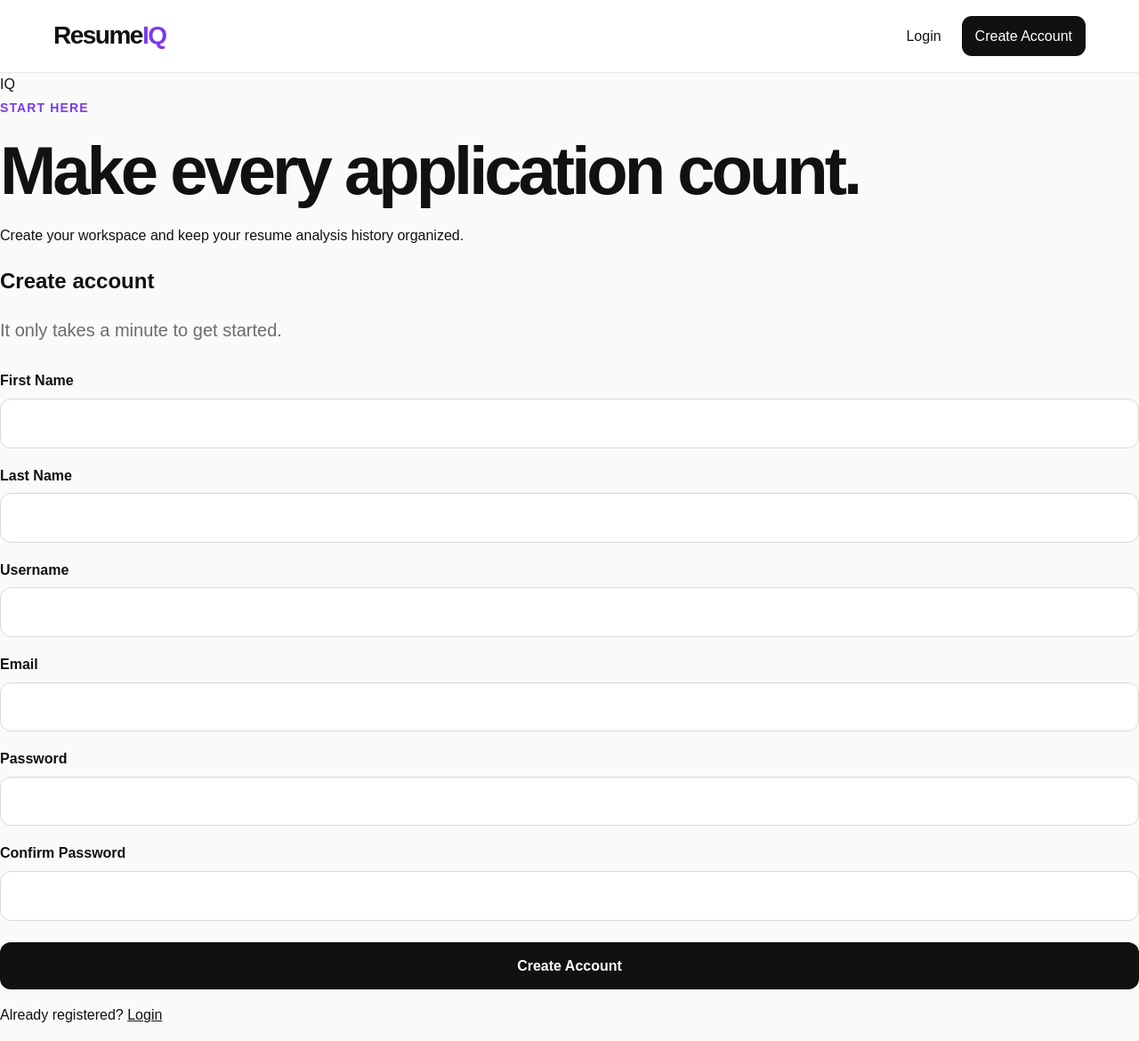
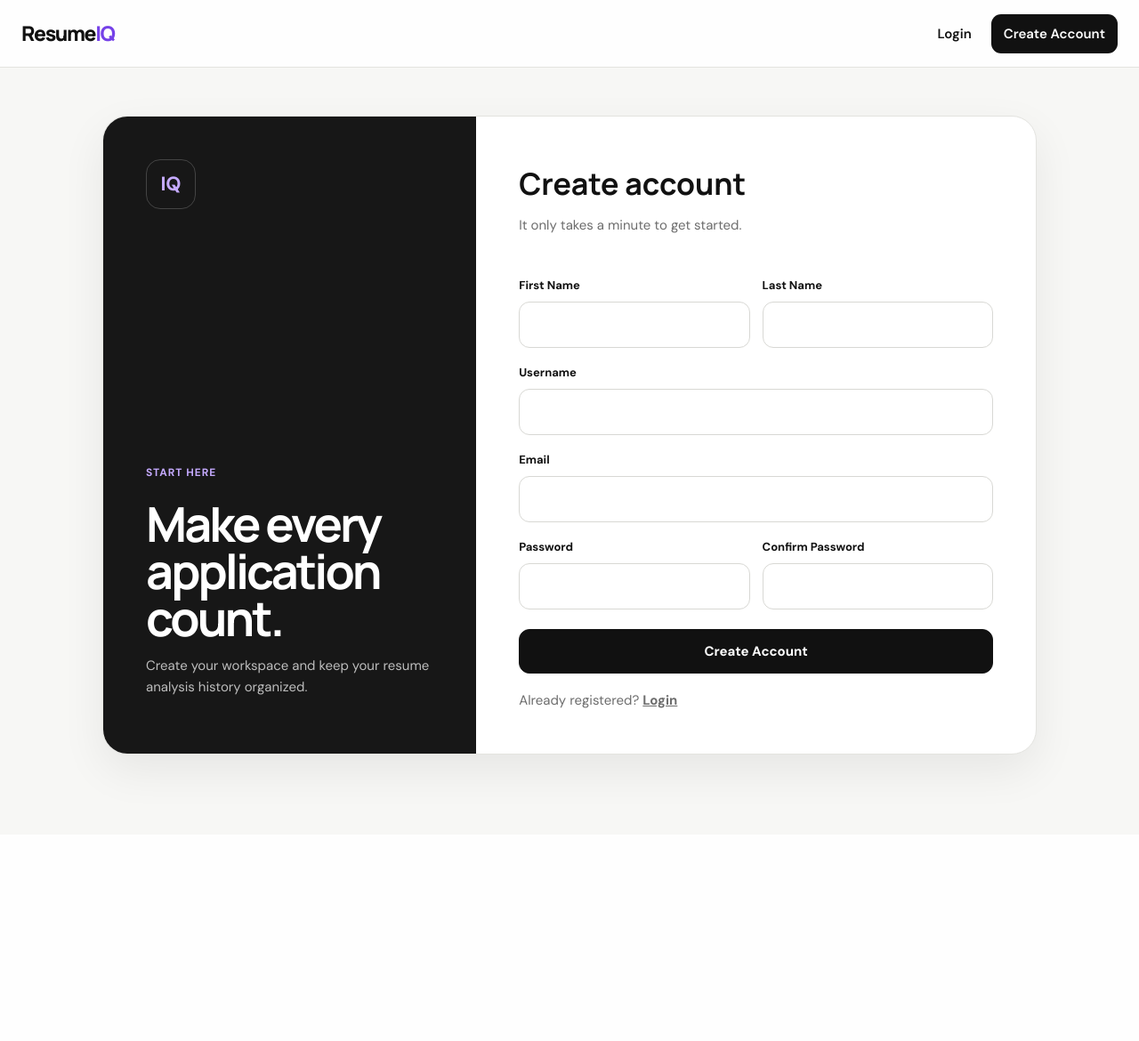
Before and after one commit to Dkns-labs/ProjectTest4, a Flask app: page /register in a window 1280 px wide. Shown: the whole page at 89% size. After the commit the page ends 885 px from the top, so only its background shows below. Run offline with Flask 3, Linux system fonts and the light colour scheme.

Commit message:
Add files via upload

```diff
--- a/static/style.css
+++ b/static/style.css
@@ -1,69 +1,247 @@
+@import url('https://fonts.googleapis.com/css2?family=DM+Sans:wght@400;500;600;700&family=Manrope:wght@600;700;800&display=swap');
 
-*{box-sizing:border-box}
-:root{--ink:#111;--muted:#6b6b70;--line:#e7e7ea;--soft:#f7f7f8;--purple:#7c3aed;--pale:#f0e9ff}
-html{scroll-behavior:smooth}
-body{margin:0;background:#fafafa;color:var(--ink);font:16px/1.6 Arial,Helvetica,sans-serif}
-a{color:inherit}
-.container{width:min(1160px,calc(100% - 48px));margin:auto}
-header{height:82px;background:#fff;border-bottom:1px solid var(--line);display:flex;align-items:center}
-.header-inner{width:min(1160px,calc(100% - 48px));margin:auto;display:flex;align-items:center;justify-content:space-between;gap:20px}
-.logo{font-size:28px;font-weight:900;letter-spacing:-1.5px;text-decoration:none}
-.logo span{color:var(--purple)}
-.nav{display:flex;align-items:center;gap:8px}
-.nav a,.header-button{padding:10px 15px;border-radius:11px;text-decoration:none}
-.nav a:hover{background:var(--soft)}
-.header-button,.primary{background:#111;color:#fff!important;border:0}
-.header-button:hover,.primary:hover{background:#292929}
-.hero{padding:72px 0 82px}
-.hero-grid{display:grid;grid-template-columns:1.12fr .88fr;align-items:center;gap:70px}
-.eyebrow{display:inline-flex;align-items:center;gap:8px;padding:7px 13px;border-radius:999px;background:var(--pale);color:var(--purple);font-weight:700;font-size:14px}
-.eyebrow:before{content:"";width:7px;height:7px;background:var(--purple);border-radius:50%}
-h1{font-size:clamp(42px,6vw,76px);line-height:.98;letter-spacing:-4px;margin:22px 0}
-.hero p,.subtitle{color:var(--muted);font-size:20px;max-width:650px;margin:0 0 28px}
-.actions{display:flex;gap:12px;flex-wrap:wrap}
-.button{display:inline-block;padding:14px 21px;border-radius:12px;text-decoration:none;font-weight:800;border:1px solid var(--line);background:#fff}
-.button.primary{border-color:#111}
-.section{padding:0 0 76px}
-.section-title{font-size:32px;letter-spacing:-1.5px;margin:0 0 5px}
-.section-copy{color:var(--muted);margin:0 0 28px}
-.features{display:grid;grid-template-columns:repeat(3,1fr);gap:18px}
-.feature,.card,.small-card{background:#fff;border:1px solid var(--line);border-radius:20px}
-.feature{padding:28px;min-height:220px}
-.icon{width:48px;height:48px;display:grid;place-items:center;border-radius:13px;background:var(--pale);color:var(--purple);font-size:22px;font-weight:900;margin-bottom:22px}
-.feature h3{margin:0 0 5px;font-size:19px}
-.feature p{margin:0;color:var(--muted)}
-.mock{background:#fff;border:1px solid #ddd;border-radius:24px;padding:18px;box-shadow:0 20px 50px rgba(0,0,0,.06)}
-.mock-bar{height:36px;border-bottom:1px solid var(--line);display:flex;align-items:center;gap:7px}
-.mock-bar i{width:9px;height:9px;border-radius:50%;background:#aaa}
-.mock-body{background:#f1f1f3;border-radius:0 0 15px 15px;padding:28px 26px 24px}
-.mock h2{font-size:23px;margin:0}.mock small{color:var(--muted)}
-.score{background:#fff;border:1px solid #e2e2e2;border-radius:16px;padding:22px;margin-top:24px}
-.score strong{display:block;color:var(--purple);font-size:50px;line-height:1}
-.bar{height:7px;width:95px;background:#e8e2f6;border-radius:9px;margin-top:10px}.bar span{display:block;width:82%;height:100%;background:var(--purple);border-radius:9px}
-.mock-row{display:flex;justify-content:space-between;padding:15px 2px;border-bottom:1px solid #ddd;color:var(--muted)}.mock-row b{color:#111}
-.page{padding:48px 0 70px}.narrow{width:min(760px,100%);margin:auto}
-.card{padding:30px;margin:20px 0}
-.auth{width:min(620px,100%);margin:30px auto}
-.center{min-height:calc(100vh - 82px);display:grid;place-items:center;padding:30px 0}
-label{display:block;font-weight:800;margin:18px 0 7px}
-input,select,textarea{width:100%;padding:14px 15px;border:1px solid #d9d9dd;border-radius:12px;background:#fff;color:#111;font:inherit;outline:0}
-input:focus,select:focus,textarea:focus{border-color:#a78bfa}
-textarea{resize:vertical}
-button{width:100%;padding:14px 18px;margin-top:24px;border:0;border-radius:12px;background:#111;color:#fff;font:inherit;font-weight:800;cursor:pointer}
-.message{padding:13px 15px;background:#fff7db;border:1px solid #ead78b;border-radius:12px;margin:16px 0}
-.kicker{color:var(--purple);font-weight:800;font-size:14px;text-transform:uppercase;letter-spacing:.08em}
-.dashboard-head{display:flex;justify-content:space-between;align-items:end;gap:20px;margin-bottom:24px}
-.dashboard-head h1{font-size:48px;letter-spacing:-2.5px;margin:0 0 5px}
-.dashboard-nav{display:flex;gap:8px;margin-bottom:24px;overflow:auto}
-.dashboard-nav a{padding:9px 13px;border-radius:10px;text-decoration:none;color:var(--muted);white-space:nowrap}
-.dashboard-nav a:hover{background:#fff;color:#111}
-.grid{display:grid;grid-template-columns:repeat(2,1fr);gap:16px}
-.small-card{padding:24px}.small-card span{color:var(--muted)}.small-card strong{display:block;font-size:30px;margin-top:6px}
-.score-box{padding:30px;background:#111;color:#fff;border-radius:20px;text-align:center;margin:20px 0}.score-box strong{display:block;font-size:64px;line-height:1}
-.list{margin:0;padding-left:22px}.list li{margin:8px 0}
-.profile-item{padding:16px 0;border-bottom:1px solid var(--line)}.profile-item span{display:block;color:var(--muted);font-size:14px}.profile-item strong{font-size:18px}
-.history-item{display:flex;align-items:center;justify-content:space-between;gap:18px;padding:17px 0;border-bottom:1px solid var(--line);text-decoration:none}.history-item span{display:block;color:var(--muted);font-size:14px}.history-item b{font-size:24px;color:var(--purple)}
-footer{padding:28px 0;border-top:1px solid var(--line);color:var(--muted);font-size:14px}
-.mobile-nav{display:none}
-@media(max-width:800px){.hero{padding:48px 0 58px}.hero-grid{grid-template-columns:1fr;gap:42px}.features{grid-template-columns:1fr}.container,.header-inner{width:min(100% - 28px,1160px)}.nav{display:none}.mobile-nav{display:block;position:relative}.mobile-nav summary{list-style:none;cursor:pointer;padding:9px 12px;border:1px solid var(--line);border-radius:11px;font-weight:800}.mobile-nav summary::-webkit-details-marker{display:none}.mobile-nav nav{position:absolute;right:0;top:48px;width:190px;background:#fff;border:1px solid var(--line);border-radius:14px;padding:7px;box-shadow:0 12px 30px rgba(0,0,0,.08);z-index:5}.mobile-nav a{display:block;padding:11px 12px;text-decoration:none;border-radius:9px}.mobile-nav a:hover{background:var(--soft)}h1{letter-spacing:-2.5px}.dashboard-head{align-items:start;flex-direction:column}.dashboard-head h1{font-size:40px}.grid{grid-template-columns:1fr}.card{padding:22px}.page{padding:34px 0 55px}}
-@media(max-width:480px){.hero p,.subtitle{font-size:17px}.actions .button{width:100%;text-align:center}.mock-body{padding:22px 18px}.score strong{font-size:44px}.feature{min-height:0}.header-button{padding:9px 12px}.logo{font-size:25px}}
+:root {
+    --bg: #f7f7f5;
+    --surface: #ffffff;
+    --surface-soft: #f1f0ed;
+    --text: #111111;
+    --muted: #6d6d6d;
+    --line: #e3e3df;
+    --accent: #7541e8;
+    --accent-soft: #eee8ff;
+    --shadow: 0 18px 50px rgba(20, 20, 20, .07);
+    --radius: 22px;
+}
+
+* { box-sizing: border-box; }
+html { scroll-behavior: smooth; }
+body {
+    margin: 0;
+    background: var(--bg);
+    color: var(--text);
+    font: 15px/1.6 "DM Sans", Arial, sans-serif;
+}
+a { color: inherit; }
+button, input, select, textarea { font: inherit; }
+
+h1, h2, h3, p { margin-top: 0; }
+h1, h2, h3, .logo { font-family: Manrope, Arial, sans-serif; }
+h1 { letter-spacing: -.055em; line-height: .98; }
+
+.container { width: min(1180px, calc(100% - 48px)); margin: 0 auto; }
+.narrow { width: min(820px, 100%); }
+
+.site-header {
+    height: 76px;
+    background: rgba(255,255,255,.92);
+    border-bottom: 1px solid var(--line);
+    display: flex;
+    align-items: center;
+}
+.header-inner {
+    width: min(1280px, calc(100% - 48px));
+    margin: auto;
+    display: flex;
+    align-items: center;
+    justify-content: space-between;
+    gap: 24px;
+}
+.logo { text-decoration: none; font-size: 23px; font-weight: 800; letter-spacing: -.06em; }
+.logo span { color: var(--accent); }
+.nav { display: flex; align-items: center; gap: 8px; }
+.nav a, .header-button {
+    text-decoration: none;
+    padding: 10px 14px;
+    border-radius: 11px;
+    font-weight: 600;
+}
+.nav a:hover { background: var(--surface-soft); }
+.header-button { background: var(--text); color: white !important; }
+.header-button:hover { background: #292929 !important; }
+.menu { display: none; }
+
+.hero { padding: 92px 0 80px; }
+.hero-grid { display: grid; grid-template-columns: 1.05fr .95fr; gap: 72px; align-items: center; }
+.eyebrow, .kicker {
+    display: inline-flex;
+    align-items: center;
+    gap: 8px;
+    color: var(--accent);
+    font-weight: 800;
+    font-size: 12px;
+    letter-spacing: .08em;
+    text-transform: uppercase;
+}
+.eyebrow::before { content: ""; width: 7px; height: 7px; border-radius: 50%; background: var(--accent); }
+.hero h1 { font-size: clamp(52px, 6.2vw, 88px); max-width: 700px; margin: 18px 0 26px; }
+.hero-copy { max-width: 620px; color: var(--muted); font-size: 19px; line-height: 1.75; }
+.actions { display: flex; gap: 12px; margin-top: 32px; flex-wrap: wrap; }
+.button, button {
+    display: inline-flex;
+    justify-content: center;
+    align-items: center;
+    min-height: 50px;
+    padding: 0 20px;
+    border: 1px solid var(--line);
+    border-radius: 12px;
+    background: var(--surface);
+    color: var(--text);
+    text-decoration: none;
+    font-weight: 700;
+    cursor: pointer;
+}
+.button.primary, button { background: var(--text); color: white; border-color: var(--text); }
+.button:hover, button:hover { transform: translateY(-1px); }
+
+.preview {
+    background: var(--surface);
+    border: 1px solid var(--line);
+    border-radius: 28px;
+    padding: 12px;
+    box-shadow: var(--shadow);
+    transform: rotate(1.2deg);
+}
+.preview-window { border-radius: 20px; overflow: hidden; background: #f0f0f2; border: 1px solid var(--line); }
+.preview-bar { height: 42px; background: white; border-bottom: 1px solid var(--line); display: flex; align-items: center; gap: 6px; padding: 0 15px; }
+.preview-bar i { width: 8px; height: 8px; border-radius: 50%; background: #aaa; }
+.preview-content { padding: 28px; }
+.preview-title { margin-bottom: 4px; font-size: 21px; }
+.preview-muted { color: var(--muted); }
+.preview-score { background: white; border: 1px solid var(--line); border-radius: 18px; padding: 24px; margin: 26px 0 10px; }
+.preview-score strong { display: block; color: var(--accent); font: 800 48px/1 Manrope, Arial; letter-spacing: -.05em; }
+.progress { height: 7px; background: var(--accent-soft); border-radius: 99px; overflow: hidden; margin-top: 13px; }
+.progress span { display: block; width: 82%; height: 100%; background: var(--accent); border-radius: inherit; }
+.preview-row { display: flex; justify-content: space-between; padding: 15px 2px; border-bottom: 1px solid #ddd; color: var(--muted); }
+.preview-row:last-child { border-bottom: 0; }
+.preview-row b { color: var(--text); }
+
+.section { padding: 20px 0 100px; }
+.section-title { font-size: clamp(30px, 4vw, 46px); letter-spacing: -.045em; margin-bottom: 10px; }
+.section-copy { color: var(--muted); margin-bottom: 32px; }
+.features { display: grid; grid-template-columns: repeat(3, 1fr); gap: 18px; }
+.feature, .card, .metric, .report-block {
+    background: var(--surface);
+    border: 1px solid var(--line);
+    border-radius: var(--radius);
+}
+.feature { padding: 30px; min-height: 230px; }
+.feature-icon { width: 44px; height: 44px; display: grid; place-items: center; border-radius: 13px; background: var(--accent-soft); color: var(--accent); font-weight: 800; font-size: 19px; margin-bottom: 42px; }
+.feature h3 { margin-bottom: 7px; font-size: 19px; }
+.feature p { color: var(--muted); margin: 0; }
+.site-footer { padding: 26px 0 44px; color: var(--muted); font-size: 13px; }
+
+.center-page, .page { padding: 54px 0 90px; }
+.center-page { min-height: calc(100vh - 76px); display: grid; place-items: center; }
+.auth-layout { width: min(1050px, calc(100% - 48px)); margin: auto; display: grid; grid-template-columns: .8fr 1.2fr; background: var(--surface); border: 1px solid var(--line); border-radius: 28px; overflow: hidden; box-shadow: var(--shadow); }
+.auth-intro { padding: 48px; background: #171717; color: white; display: flex; flex-direction: column; justify-content: space-between; min-height: 560px; }
+.auth-intro .kicker { color: #c5aaff; }
+.auth-intro h1 { font-size: 54px; margin: 20px 0 15px; }
+.auth-intro p { color: #bdbdbd; max-width: 330px; }
+.auth-mark { width: 56px; height: 56px; border: 1px solid #444; border-radius: 16px; display: grid; place-items: center; color: #c5aaff; font-weight: 800; font-size: 22px; }
+.auth-form { padding: 48px; }
+.auth-form h2 { font-size: 34px; margin-bottom: 8px; }
+.subtitle { color: var(--muted); margin-bottom: 28px; }
+form label { display: block; margin: 18px 0 7px; font-size: 13px; font-weight: 700; }
+form input, form select, form textarea {
+    width: 100%;
+    border: 1px solid #d8d8d4;
+    border-radius: 12px;
+    background: #fff;
+    color: var(--text);
+    outline: 0;
+    padding: 13px 14px;
+}
+form input, form select { min-height: 48px; }
+form textarea { min-height: 150px; resize: vertical; }
+form input:focus, form select:focus, form textarea:focus { border-color: var(--accent); box-shadow: 0 0 0 3px var(--accent-soft); }
+form button { width: 100%; margin-top: 22px; }
+.form-grid { display: grid; grid-template-columns: 1fr 1fr; gap: 14px; }
+.auth-links { margin: 18px 0 0; color: var(--muted); }
+.auth-links a { font-weight: 700; }
+.message { padding: 12px 14px; border: 1px solid #eadfbc; background: #fff9e8; border-radius: 12px; margin-bottom: 18px; }
+
+.dashboard-top { display: flex; justify-content: space-between; align-items: end; gap: 24px; margin-bottom: 30px; }
+.dashboard-top h1 { font-size: clamp(42px, 5vw, 64px); margin: 8px 0 12px; }
+.dashboard-actions { display: flex; gap: 8px; }
+.analyzer-grid { display: grid; grid-template-columns: 1.35fr .65fr; gap: 18px; }
+.card { padding: 28px; }
+.card-title { display: flex; align-items: center; justify-content: space-between; gap: 16px; margin-bottom: 20px; }
+.card-title h2 { margin: 0; font-size: 21px; }
+.step { display: inline-flex; width: 28px; height: 28px; border-radius: 50%; align-items: center; justify-content: center; background: var(--accent-soft); color: var(--accent); font-weight: 800; font-size: 12px; }
+.upload-box { border: 1px dashed #c9c9c5; border-radius: 16px; padding: 18px; background: #fafaf8; }
+.upload-box input { padding: 10px; background: white; }
+.tip { padding: 20px; background: var(--surface-soft); border-radius: 16px; color: var(--muted); }
+.tip strong { color: var(--text); display: block; margin-bottom: 6px; }
+
+.table-list { overflow: hidden; }
+.history-item { display: grid; grid-template-columns: 1fr auto; align-items: center; gap: 20px; padding: 20px 0; border-bottom: 1px solid var(--line); text-decoration: none; }
+.history-item:last-child { border-bottom: 0; }
+.history-item strong, .history-item span { display: block; }
+.history-item span { color: var(--muted); font-size: 13px; }
+.history-score { color: var(--accent); font: 800 24px Manrope, Arial; }
+.empty { color: var(--muted); padding: 24px 0; }
+
+.profile-grid { display: grid; grid-template-columns: repeat(2, 1fr); gap: 14px; }
+.profile-item { padding: 20px; background: var(--surface-soft); border-radius: 16px; }
+.profile-item span { display: block; color: var(--muted); font-size: 12px; margin-bottom: 4px; }
+
+.report-score { display: grid; grid-template-columns: auto 1fr; align-items: end; gap: 22px; margin: 28px 0 18px; padding: 30px; background: #171717; color: white; border-radius: 22px; }
+.report-score strong { font: 800 clamp(58px, 8vw, 92px)/.9 Manrope, Arial; letter-spacing: -.07em; color: #c5aaff; }
+.report-score span { color: #bbb; padding-bottom: 8px; }
+.metrics { display: grid; grid-template-columns: repeat(4, 1fr); gap: 12px; margin-bottom: 18px; }
+.metric { padding: 20px; }
+.metric span { display: block; color: var(--muted); font-size: 12px; }
+.metric strong { display: block; margin-top: 7px; font: 800 26px Manrope, Arial; }
+.report-block { padding: 25px; margin-top: 14px; }
+.report-block h2 { font-size: 20px; margin-bottom: 14px; }
+.list { padding-left: 19px; margin: 0; }
+.list li { margin: 8px 0; }
+.report-copy { color: var(--muted); }
+
+@media (max-width: 900px) {
+    .hero-grid, .auth-layout, .analyzer-grid { grid-template-columns: 1fr; }
+    .hero { padding-top: 58px; }
+    .preview { max-width: 620px; margin: auto; }
+    .auth-intro { min-height: 280px; }
+    .auth-intro h1 { font-size: 45px; }
+    .features { grid-template-columns: 1fr; }
+    .feature { min-height: auto; }
+    .metrics { grid-template-columns: repeat(2, 1fr); }
+}
+
+@media (max-width: 640px) {
+    .container, .header-inner, .auth-layout { width: min(100% - 28px, 1180px); }
+    .site-header { height: 66px; }
+    .nav { gap: 2px; }
+    .nav a:not(.header-button) { display: none; }
+    .header-button { padding: 9px 11px; font-size: 12px; }
+    .hero { padding: 44px 0 58px; }
+    .hero h1 { font-size: 48px; }
+    .hero-copy { font-size: 16px; line-height: 1.65; }
+    .actions { display: grid; grid-template-columns: 1fr; }
+    .button { width: 100%; }
+    .preview { transform: none; border-radius: 20px; }
+    .preview-content { padding: 20px; }
+    .section { padding-bottom: 70px; }
+    .section-title { font-size: 31px; }
+    .center-page, .page { padding: 28px 0 60px; }
+    .auth-layout { border-radius: 20px; }
+    .auth-intro, .auth-form { padding: 28px; }
+    .auth-intro { min-height: 240px; }
+    .auth-intro h1 { font-size: 40px; }
+    .form-grid, .profile-grid { grid-template-columns: 1fr; gap: 0; }
+    .dashboard-top { display: block; }
+    .dashboard-actions { margin-top: 20px; }
+    .dashboard-actions .button { width: auto; }
+    .dashboard-top h1 { font-size: 43px; }
+    .card { padding: 20px; border-radius: 18px; }
+    .metrics { gap: 8px; }
+    .metric { padding: 15px; }
+    .report-score { grid-template-columns: 1fr; gap: 8px; padding: 24px; }
+    .report-score strong { font-size: 64px; }
+    .history-item { grid-template-columns: 1fr auto; padding: 17px 0; }
+}
+
+.report-title { font-size: clamp(42px, 6vw, 70px); margin: 10px 0 8px; }
+.mt-26 { margin-top: 26px; }
+.mt-12 { margin-top: 12px; }
```
